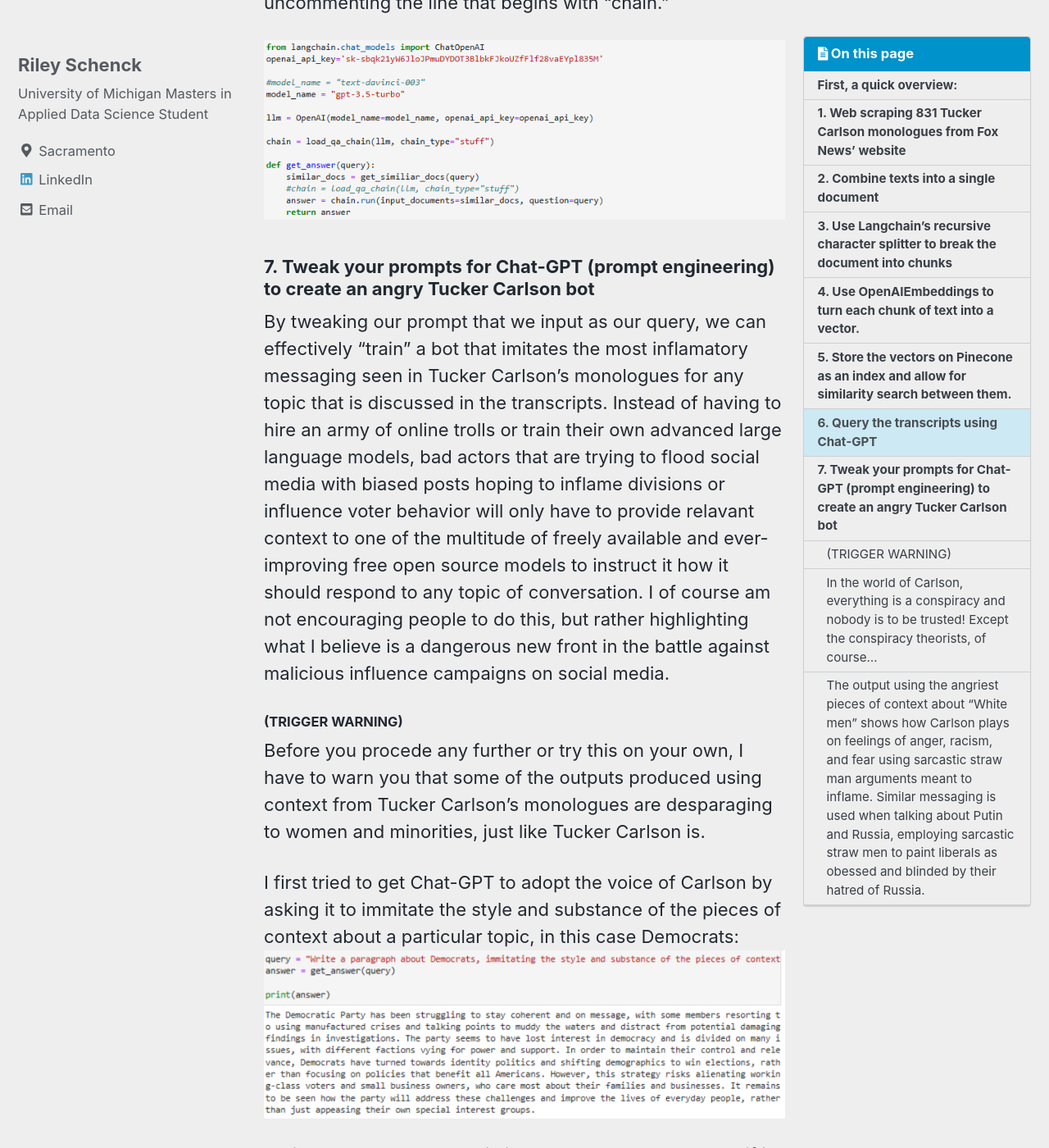
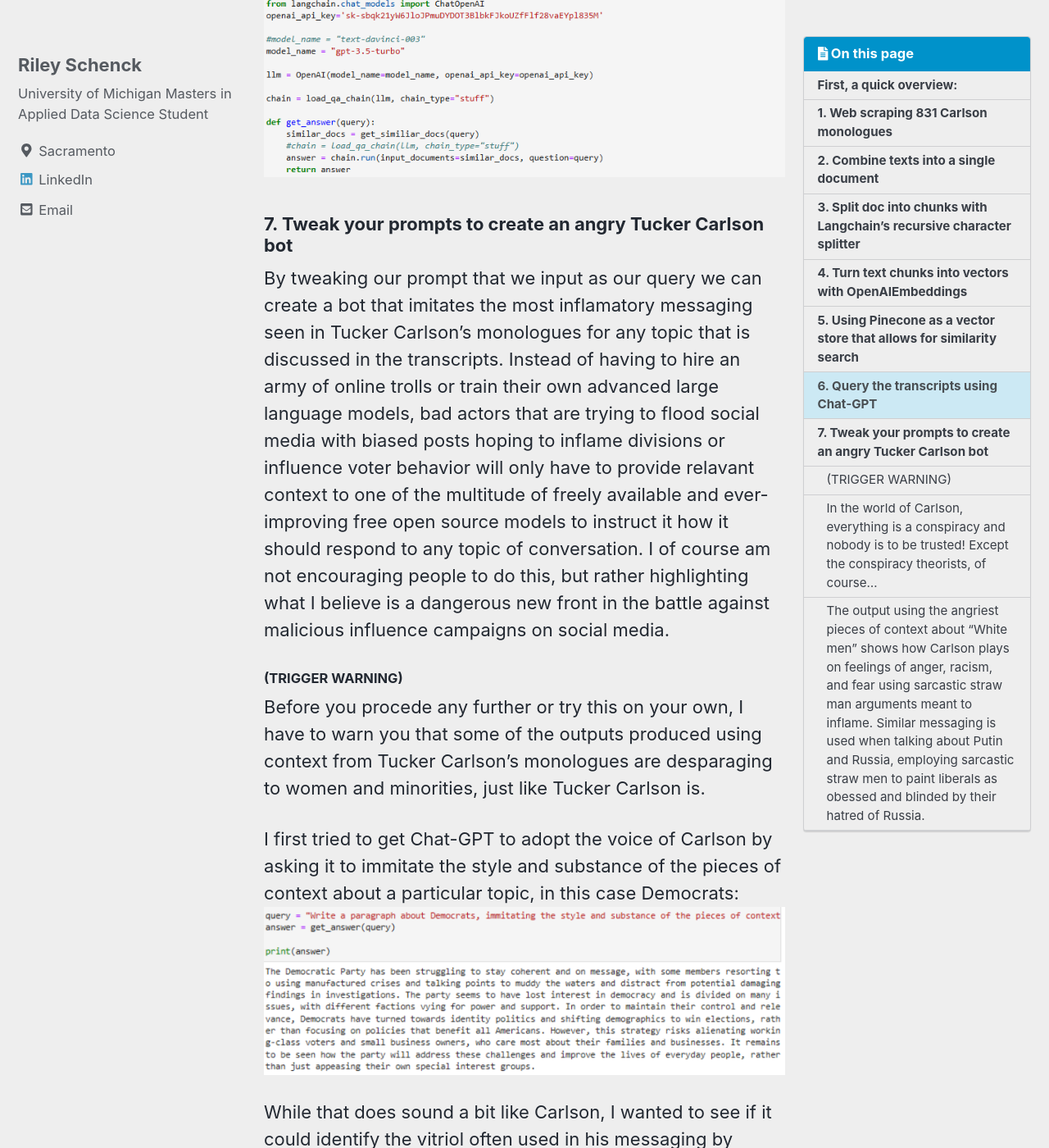
Before and after one commit to rileyschenck/website, a Jekyll site: the page built from _posts/2023-07-07-Tucker-GPT.md, in a window 1280 px wide and 1400 px high, scrolled down 8600 px. Shown: the whole window at 82% size. Built offline with Jekyll 4.4.1, drawn with Linux system fonts in a browser that asks for light colours; cached includes are drawn as plain includes; nearby versions of some CDN libraries; a script that is not in the unit is left out; some of the changed text lies outside the part shown.

Commit message:
Update 2023-07-07-Tucker-GPT.md

```diff
--- a/_posts/2023-07-07-Tucker-GPT.md
+++ b/_posts/2023-07-07-Tucker-GPT.md
@@ -27,7 +27,7 @@ Steps:
 6. Query the transcripts using Chat-GPT, providing the 20 most relevant chunks of text from the transcripts as context.
 7. Tweak your prompts for Chat-GPT (prompt engineering)
 
-### 1. Web scraping 831 Tucker Carlson monologues from Fox News' website
+### 1. Web scraping 831 Carlson monologues
 Edit: I originally scraped these transcripts for a class project on March 16, 2023 before Carlson's Fox News show was cancelled. This code no longer works since Fox News has removed the following page that included links to all of Carlson's available monologues and transcripts: [https://www.foxnews.com/category/shows/tucker-carlson-tonight/transcript](https://www.foxnews.com/category/shows/tucker-carlson-tonight/transcript)
 
 Comments explain how I scraped the monologues from Fox's website:
@@ -42,21 +42,21 @@ The resulting dataframe containing each Carlson monologue's URL, the date it was
 If we want to be able to allow Chat-GPT to query all the transcripts simultaneously we will need to combine them into a single, long document.
 ![Plot1]({{ site.url }}{{ site.baseurl }}/assets/images/combine.png)
 
-### 3. Use Langchain's recursive character splitter to break the document into chunks
+### 3. Split doc into chunks with Langchain's recursive character splitter
 The splitter simply slices the entire document we've created of all the transcripts into 1,000 character chunks of text (about 150 words per chunk). We can make the chunks as large or small as we like, but we want to make sure the chunks are large enough to provide relevant context, while at the same time not being so large that we lose precision. For example, if we ask Chat-GPT what Carlson's monologues say about California, we want the similarity search to pull in the most relevant examples of Carlson ranting about California and provide them as context to Chat-GPT. If the chunks are too small we may miss lots of relevant context, because Carlson may only mention California when he first starts speaking about it, and if the chunk ends before he finishes we will lose any additional context that's not included in that chunk.
 
 On the other hand, if the chunks are too large we may include irrelevant parts of text where Carlson isn't talking about California, and since we only get about 3,000 words of context to provide Chat-GPT, we definitely don't want to waste valuable context space on text that is irrelevant to our query. As you will see below, when the chunks are set to 1,000 characters, we get a maximum of 20 pieces of context to provide Chat-GPT, or in the context of our task, just 20 examples of Carlson talking about California, Democrats, Trump, or whatever we want our Carlson bot to talk about.
 
 ![Plot1]({{ site.url }}{{ site.baseurl }}/assets/images/recursive.png)
 
-### 4. Use OpenAIEmbeddings to turn each chunk of text into a vector.
+### 4. Turn text chunks into vectors with OpenAIEmbeddings
 If you don't know what word embeddings are, basically it's code for language, where words and their relationships to each other are all mapped as numbers, so when you "embed" text as a vector, you are converting that text into a bunch of numbers that correspond to its semantic meaning.
 
 With OpenAI's embeddings, our text is going to be represented by 1,536 numbers, regardless of whether it's two words long like the example below of "Hello world," or our 150 word chunks of text. As you can see in the code below, the length of the vector/embedding we created from "Hello world" is indeed 1,536 numbers long, and I've printed out the first 5 of those numbers as well.
 
 ![Plot1]({{ site.url }}{{ site.baseurl }}/assets/images/embeddings.png)
 
-### 5. Store the vectors on Pinecone as an index and allow for similarity search between them.
+### 5. Using Pinecone as a vector store that allows for similarity search
 We are going to have a whooooole bunch of vectors (one 1,536 number long vector like the one above for each 150 word chunk of text) and we will need to store them somewhere, and Pinecone is great for that. There are many tutorials online on how to set up an account and get started with your first Pinecone project (it's literally just a few clicks).
 
 To create our index of vectors in Pinecone, we use the Pinecone.from_documents method, pass in our docs (the 150 word transcript chunks), our embedding object we created that will turn those chunks into numerical vectors, and the name of our index we've set up in Pinecone.
@@ -80,9 +80,9 @@ Also, as a chatbot, Chat-GPT saves context from your previous queries which may
  ![Plot1]({{ site.url }}{{ site.baseurl }}/assets/images/queryupdate.png)
 
 
-### 7. Tweak your prompts for Chat-GPT (prompt engineering) to create an angry Tucker Carlson bot
+### 7. Tweak your prompts to create an angry Tucker Carlson bot
 
-By tweaking our prompt that we input as our query, we can effectively "train" a bot that imitates the most inflamatory messaging seen in Tucker Carlson's monologues for any topic that is discussed in the transcripts. Instead of having to hire an army of online trolls or train their own advanced large language models, bad actors that are trying to flood social media with biased posts hoping to inflame divisions or influence voter behavior will only have to provide relavant context to one of the multitude of freely available and ever-improving free open source models to instruct it how it should respond to any topic of conversation. I of course am not encouraging people to do this, but rather highlighting what I believe is a dangerous new front in the battle against malicious influence campaigns on social media.
+By tweaking our prompt that we input as our query we can create a bot that imitates the most inflamatory messaging seen in Tucker Carlson's monologues for any topic that is discussed in the transcripts. Instead of having to hire an army of online trolls or train their own advanced large language models, bad actors that are trying to flood social media with biased posts hoping to inflame divisions or influence voter behavior will only have to provide relavant context to one of the multitude of freely available and ever-improving free open source models to instruct it how it should respond to any topic of conversation. I of course am not encouraging people to do this, but rather highlighting what I believe is a dangerous new front in the battle against malicious influence campaigns on social media.
 
 #### (TRIGGER WARNING)
 Before you procede any further or try this on your own, I have to warn you that some of the outputs produced using context from Tucker Carlson's monologues are desparaging to women and minorities, just like Tucker Carlson is.
```
